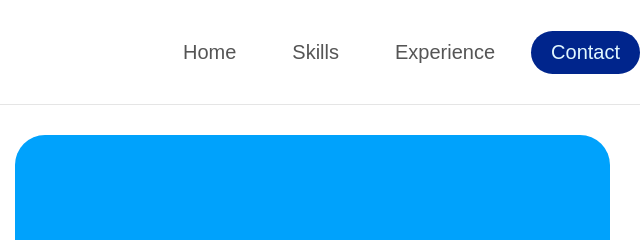
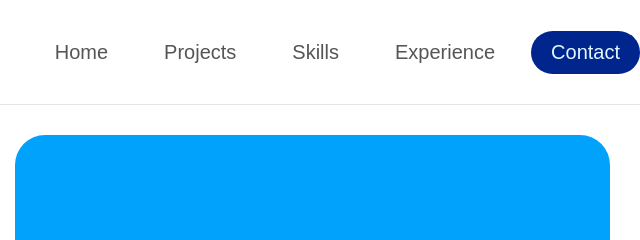
Before and after one commit to mariomartz0/my-portfolio, a plain HTML site: page index.html in a window 1280 px wide. Shown: the top 240 px of the page, 640-1280 px from the left. Drawn offline with Linux system fonts and the light colour scheme; a web font is replaced by a local one.

Commit message:
Update navbar
Updated the navbar to include a link to the Projects section. Also,
updated the id of the projects section so that the link would reference
it.

```diff
--- a/index.html
+++ b/index.html
@@ -19,6 +19,9 @@
         <ul id="nav-menu">
           <li>
             <a href="#home">Home</a>
+          </li>
+          <li>
+            <a href="#projects">Projects</a>
           </li>
           <li>
             <a href="#skills">Skills</a>
@@ -163,7 +166,7 @@
           </div>
         </div>
       </section>
-      <section id="experiences" class="work-experience container">
+      <section id="projects" class="work-experience container">
         <h2>
           <small>Recent</small>
           Projects
```
